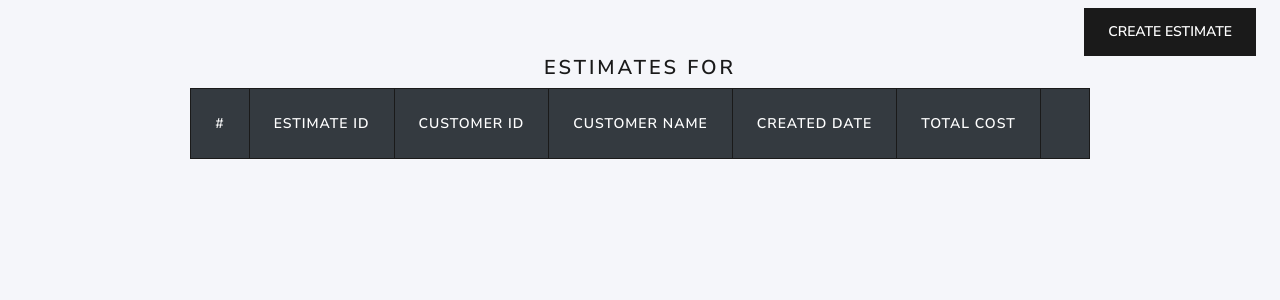
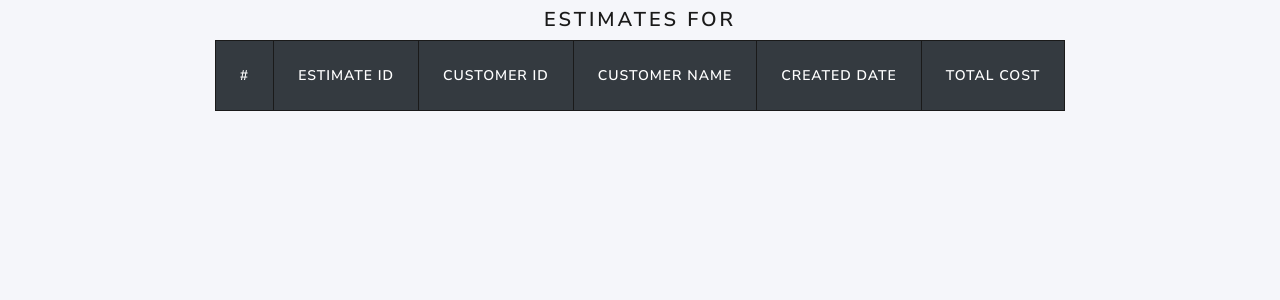
Before and after one commit to coachdaveofficial/invoice-app, a Flask app: template templates/invoices/list_estimates.html in a window 1280 px wide. Shown: the part 99-399 px from the top of the page. Run offline with Flask 2, Linux system fonts and the light colour scheme; the template is opened without the code that fills it, so the values that code supplies are empty; some libraries are stand-ins or nearby versions.

Commit message:
remove edit/delete button for estimate route

```diff
--- a/templates/invoices/list_estimates.html
+++ b/templates/invoices/list_estimates.html
@@ -6,10 +6,6 @@
 
 <div class="container-fluid mt-2">
 	<div class="row">
-			<div class="col">
-					<button class="btn btn-block btn-primary float-end" data-bs-toggle="modal" data-bs-target="#estimateModal">Create Estimate</button>
-
-			</div>
 	</div>
 
     <div class="row">
@@ -26,7 +22,6 @@
                             <th scope="col">Customer Name</th>
                             <th scope="col">Created Date</th>
                             <th scope="col">Total Cost</th>
-                            <th scope="col"></th>
                         </tr>
                     </thead>
                     <tbody class="table-light" id="estimates-for-company-{{company.id}}">
@@ -49,12 +44,6 @@
                                     </td>
                                     <td class="fit text-wrap" id="estimate-{{estimate.id}}-total_cost">
                                         ${{estimate.total_cost}}
-                                    </td>
-                                    <td class="fit">
-                                        <div class="btn-group" id="edit-delete-estimate">
-                                            <button class="btn btn-sm btn-block btn-info" id="estimate-{{estimate.id}}-edit" data-bs-toggle="modal" data-bs-target="#editEstimate">Edit</button>
-                                            <button class="btn btn-sm btn-block btn-danger" id="estimate-{{estimate.id}}-delete" data-bs-toggle="modal" data-bs-target="#confirmEstimateDelete">Delete</button>
-                                        </div>
                                     </td>
                                 </tr>
                             {% endif %}
```
